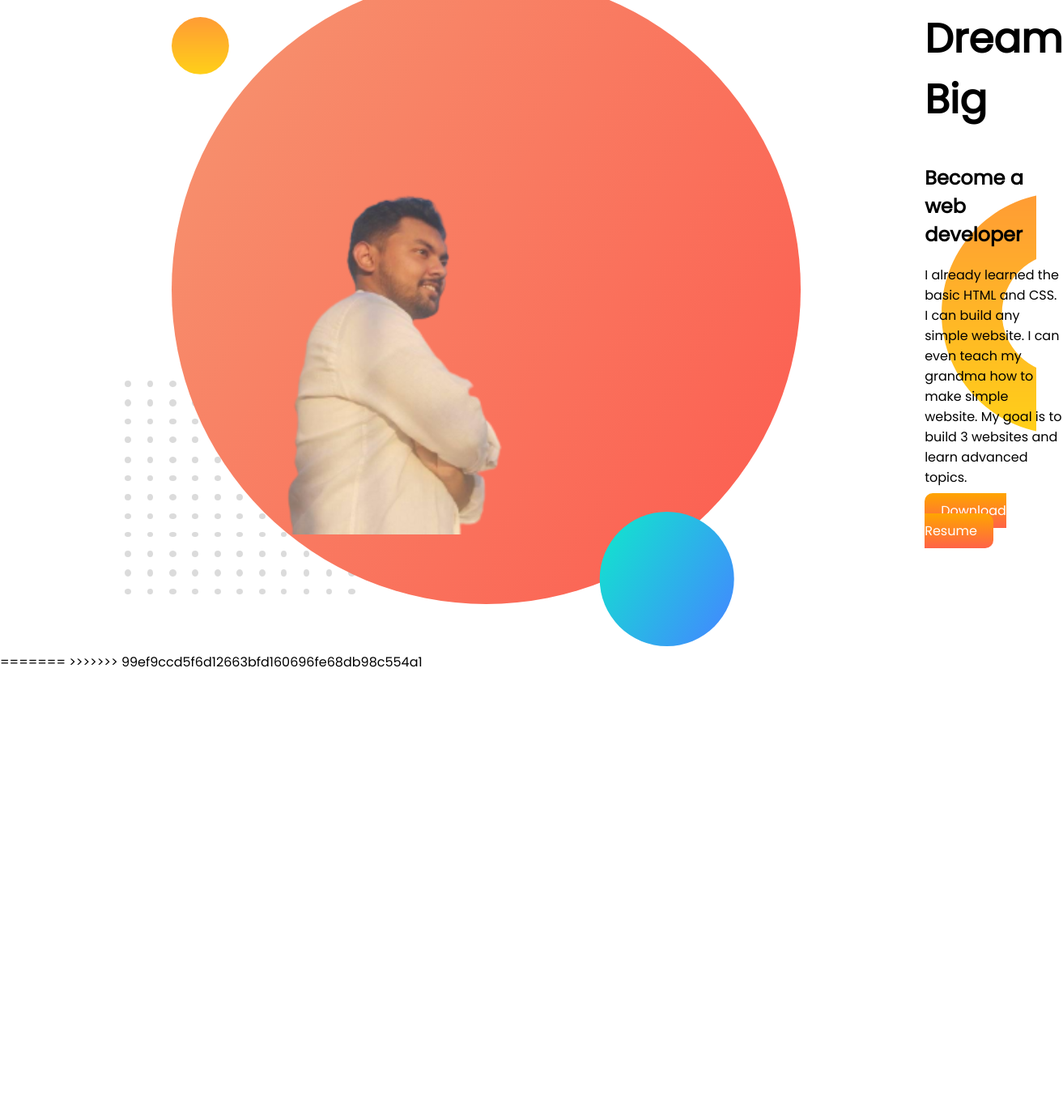
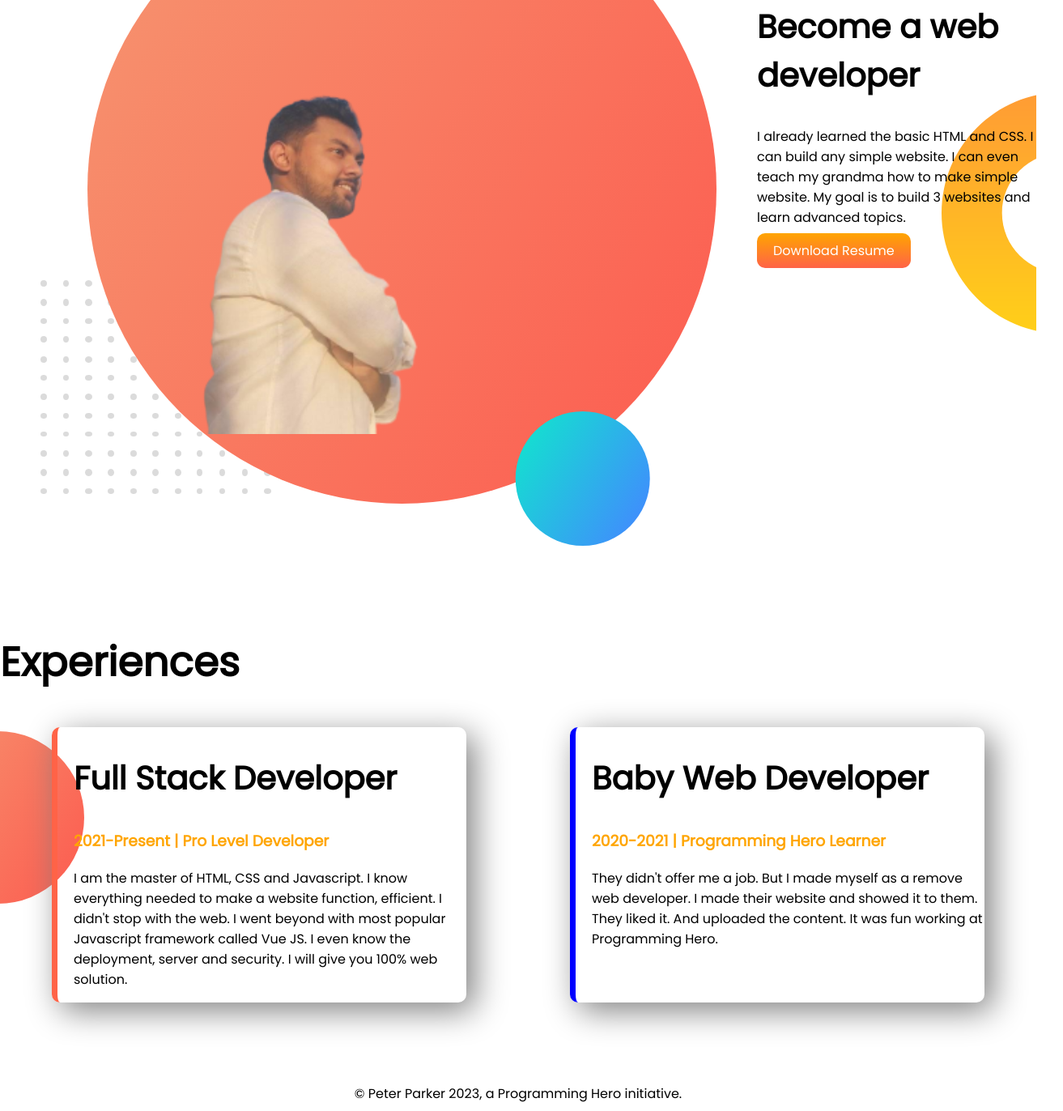
Before and after one commit to 2244jhalak/stdjhalak-portfolio, a plain HTML site: page index.html in a window 1280 px wide. Shown: the part 948-2320 px from the top of the page at 81% size, 1313 px wide, since content can reach past the window. Before the commit the page ends 1778 px from the top, so only its background shows below. Drawn offline with Linux system fonts and the light colour scheme.

Commit message:
styled border and added footer

```diff
--- a/index.html
+++ b/index.html
@@ -13,7 +13,7 @@
 </head>
 
 <body>
-    <section class="top-banner">
+    <section class="top-banner flexible-container ">
         <div class="half-width">
             <h1>Welcome To</h1>
             <h1><span class="orange-color">Nakib Hasan Jhalak </span> World</h1>
@@ -28,9 +28,8 @@
         </div>
         <div class="half-width"><img src="stdjhalak.png"></div>
     </section>
-<<<<<<< HEAD
 
-    <section class="dream-big">
+    <section class="dream-big flexible-container">
         <div class="half-width"><img src="2nd.png"></div>
         <div class="half-width">
             <h1>Dream Big</h1>
@@ -41,10 +40,33 @@
                 href="https://www.linkedin.com/in/nakib-hasan-jhalak-418939202/">Download Resume</a>
         </div>
     </section>
+    <section class="experience-area">
+        <h1>Experiences</h1>
+        <div class="flexible-container">
+            <div id="full-stack-developer" class="experience-item">
+                <h2>Full Stack Developer</h2>
+                <h3 class="orange-color">2021-Present | Pro Level Developer</h3>
+                <p>I am the master of HTML, CSS and Javascript. I know everything needed to make a website function,
+                    efficient. I didn't
+                    stop with the web. I went beyond with most popular Javascript framework called Vue JS. I even know
+                    the
+                    deployment,
+                    server and security. I will give you 100% web solution.</p>
+            </div>
+            <div id="baby-web-developer" class="experience-item">
+                <h2>Baby Web Developer</h2>
+                <h3 class="orange-color">2020-2021 | Programming Hero Learner</h3>
+                <p>They didn't offer me a job. But I made myself as a remove web developer. I made their website and
+                    showed
+                    it to them.
+                    They liked it. And uploaded the content. It was fun working at Programming Hero.</p>
+            </div>
+        </div>
+    </section>
 
-
-=======
->>>>>>> 99ef9ccd5f6d12663bfd160696fe68db98c554a1
 </body>
+<footer>
+    <p>© Peter Parker 2023, a Programming Hero initiative.</p>
+</footer>
 
 </html>
--- a/style.css
+++ b/style.css
@@ -7,25 +7,30 @@ h1 {
     font-size: 50px;
 }
 
+h2 {
+    font-size: 40px;
+}
+
 .orange-color {
     color: orange;
 }
 
-section {
+.flexible-container {
     display: flex;
+    margin-bottom: 100px;
 }
 
 .half-width {
-<<<<<<< HEAD
 
-    width: 50%;
-    padding-left: 12%;
+
+    width: 70%;
+    padding-left: 50px;
 }
 
 .half-width image {
-    width: 30%;
+    width: 10%;
     padding-left: 25%;
-=======
+
     width: 50%;
     padding-left: 5%;
 }
@@ -33,7 +38,6 @@ section {
 .half-width image {
     width: 80%;
     padding-left: 15%;
->>>>>>> 99ef9ccd5f6d12663bfd160696fe68db98c554a1
 }
 
 .link-button {
@@ -47,13 +51,39 @@ section {
 .top-banner {
     background-image: url(images/top-banner.png);
     background-repeat: no-repeat;
-<<<<<<< HEAD
+
 }
 
 .dream-big {
     background-image: url(images/dream-bg.png);
     background-repeat: no-repeat;
     background-position: right;
-=======
->>>>>>> 99ef9ccd5f6d12663bfd160696fe68db98c554a1
 }
+
+.experience-area {
+    background-image: url(images/exp-bg.png);
+    background-repeat: no-repeat;
+    background-position: left;
+}
+
+.experience-item {
+    width: 40%;
+    margin-left: 5%;
+    margin-right: 5%;
+    padding-left: 20px;
+    border-radius: 10px;
+    box-shadow: 10px 10px 40px gray;
+
+}
+
+#full-stack-developer {
+    border-left: 7px solid tomato;
+}
+
+#baby-web-developer {
+    border-left: 7px solid blue;
+}
+
+footer p {
+    text-align: center;
+}
```
